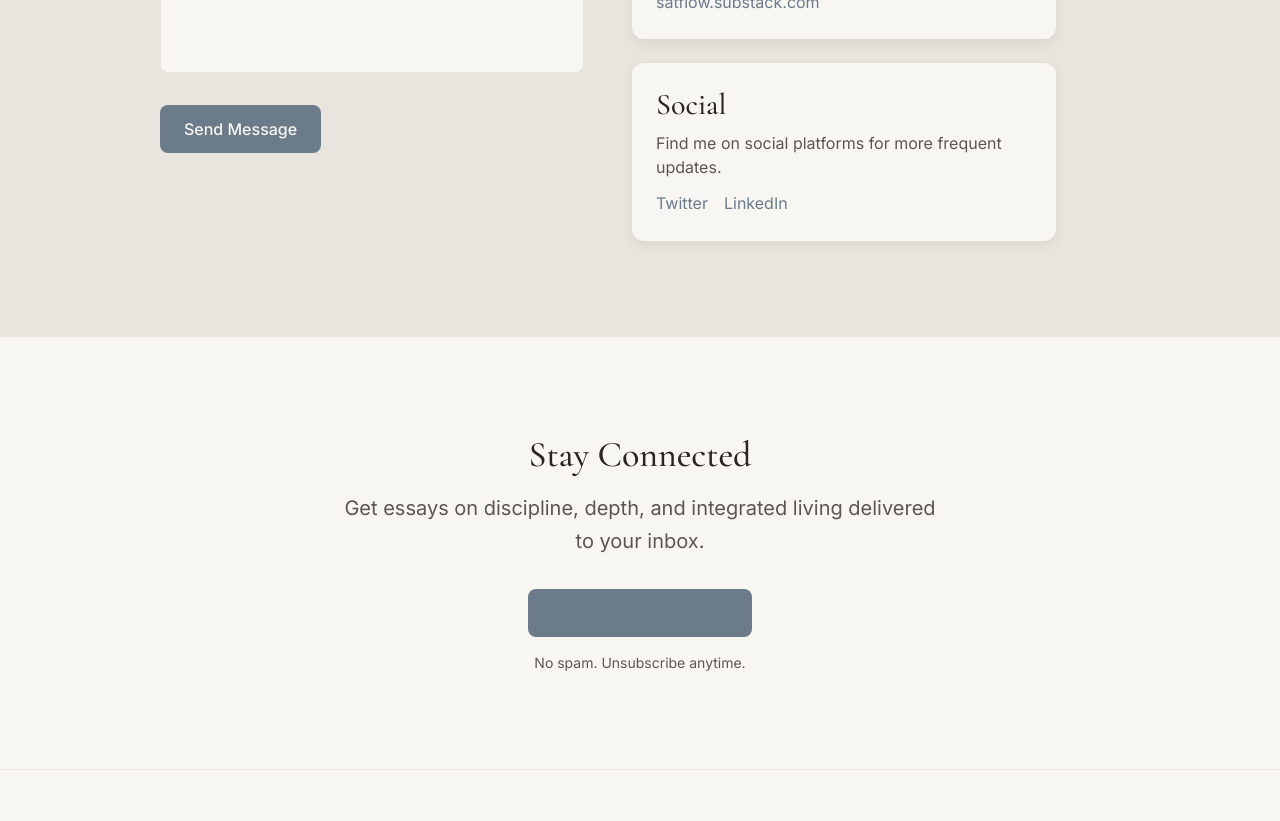
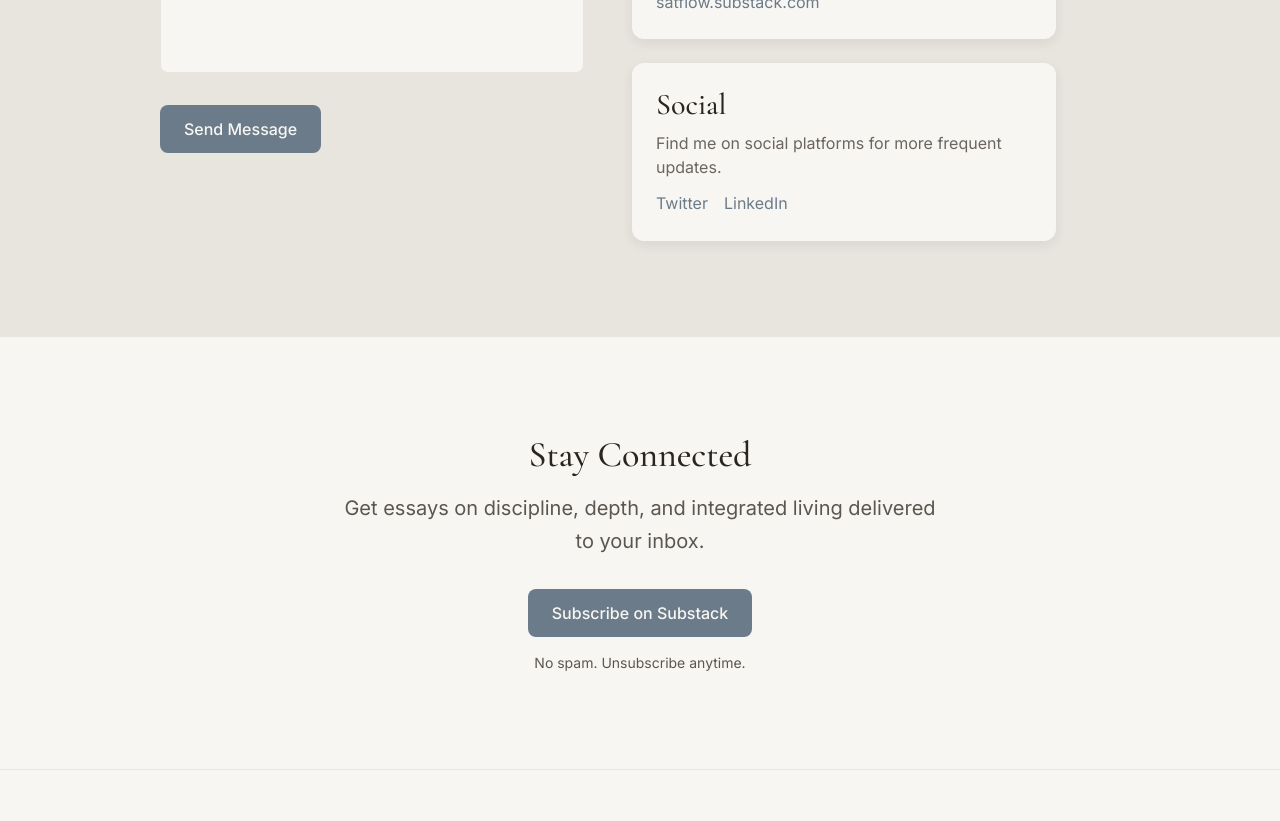
Before and after one commit to jacklesser3/jacklesser.me, a Next.js app: page /connect in a window 1280 px wide. Shown: the part 920-1741 px from the top of the page. Built offline with nearby package versions, Linux system fonts and the light colour scheme.

Commit message:
Substack feed (5 posts, label), contrast fixes, Explore Philosophy button text visible

```diff
--- a/src/components/sections/ArticleFeed.tsx
+++ b/src/components/sections/ArticleFeed.tsx
@@ -7,12 +7,12 @@ import { Button } from "@/components/ui/Button";
 const SUBSTACK_BASE = "https://satflow.substack.com";
 
 export async function ArticleFeed() {
-  const articles = await getSubstackArticles(3);
+  const articles = await getSubstackArticles(5);
 
   return (
     <section className="py-16 md:py-24">
       <Container>
-        <SectionTitle subtitle="Thoughts on discipline, depth, and the path toward integration.">
+        <SectionTitle subtitle="From my Substack — thoughts on discipline, depth, and the path toward integration.">
           Latest Writing
         </SectionTitle>
 
--- a/src/components/ui/Button.tsx
+++ b/src/components/ui/Button.tsx
@@ -27,9 +27,9 @@ type ButtonProps = ButtonAsButton | ButtonAsLink;
 
 const variantStyles: Record<ButtonVariant, string> = {
   primary:
-    "bg-[var(--color-accent-forge)] text-[var(--color-bg-primary)] hover:bg-[var(--color-text-primary)]",
+    "bg-[var(--color-accent-forge)] text-[#F8F6F2] hover:bg-[var(--color-text-primary)] hover:text-[#F8F6F2]",
   secondary:
-    "bg-[var(--color-bg-secondary)] text-[var(--color-text-primary)] hover:bg-[var(--color-accent-ember)] hover:text-[var(--color-bg-primary)]",
+    "bg-[var(--color-bg-secondary)] text-[var(--color-text-primary)] hover:bg-[var(--color-accent-ember)] hover:text-[var(--color-text-on-dark)]",
   outline:
     "border border-[var(--color-text-secondary)] text-[var(--color-text-primary)] hover:border-[var(--color-accent-forge)] hover:text-[var(--color-accent-forge)]",
 };
@@ -54,7 +54,11 @@ export function Button({
 
   if ("href" in props && props.href) {
     return (
-      <Link href={props.href} className={combinedClassName}>
+      <Link
+        href={props.href}
+        className={combinedClassName}
+        data-button-variant={variant}
+      >
         {children}
       </Link>
     );
--- a/src/components/ui/Typography.tsx
+++ b/src/components/ui/Typography.tsx
@@ -55,7 +55,7 @@ const textVariants = {
   body: "text-base text-[var(--color-text-primary)]",
   lead: "text-lg md:text-xl text-[var(--color-text-secondary)] leading-relaxed",
   small: "text-sm text-[var(--color-text-secondary)]",
-  muted: "text-base text-[var(--color-text-secondary)]",
+  muted: "text-base text-[var(--color-text-muted)]",
 };
 
 export function Text({ children, className = "", variant = "body" }: TextProps) {
--- a/src/styles/globals.css
+++ b/src/styles/globals.css
@@ -7,6 +7,8 @@
   --color-bg-secondary: #E8E4DE;
   --color-text-primary: #2A2520;
   --color-text-secondary: #5C5650;
+  --color-text-muted: #6B6560;
+  --color-text-on-dark: #F8F6F2;
   --color-accent-forge: #6B7B8A;
   --color-accent-ember: #C4956A;
 
@@ -119,6 +121,12 @@ a:hover {
   color: var(--color-text-primary);
 }
 
+/* Button links: keep text visible (override global link color) */
+a[data-button-variant="primary"],
+a[data-button-variant="primary"]:hover {
+  color: #F8F6F2;
+}
+
 /* Horizontal Divider */
 hr {
   border: none;
```
